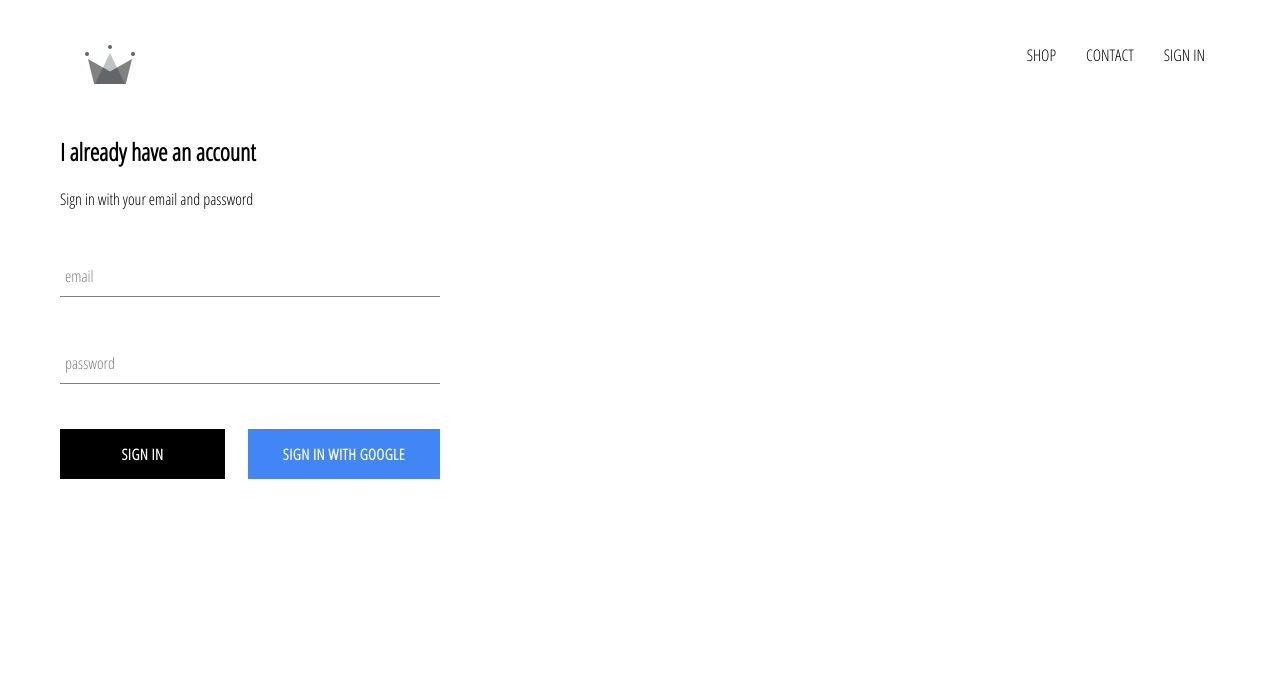
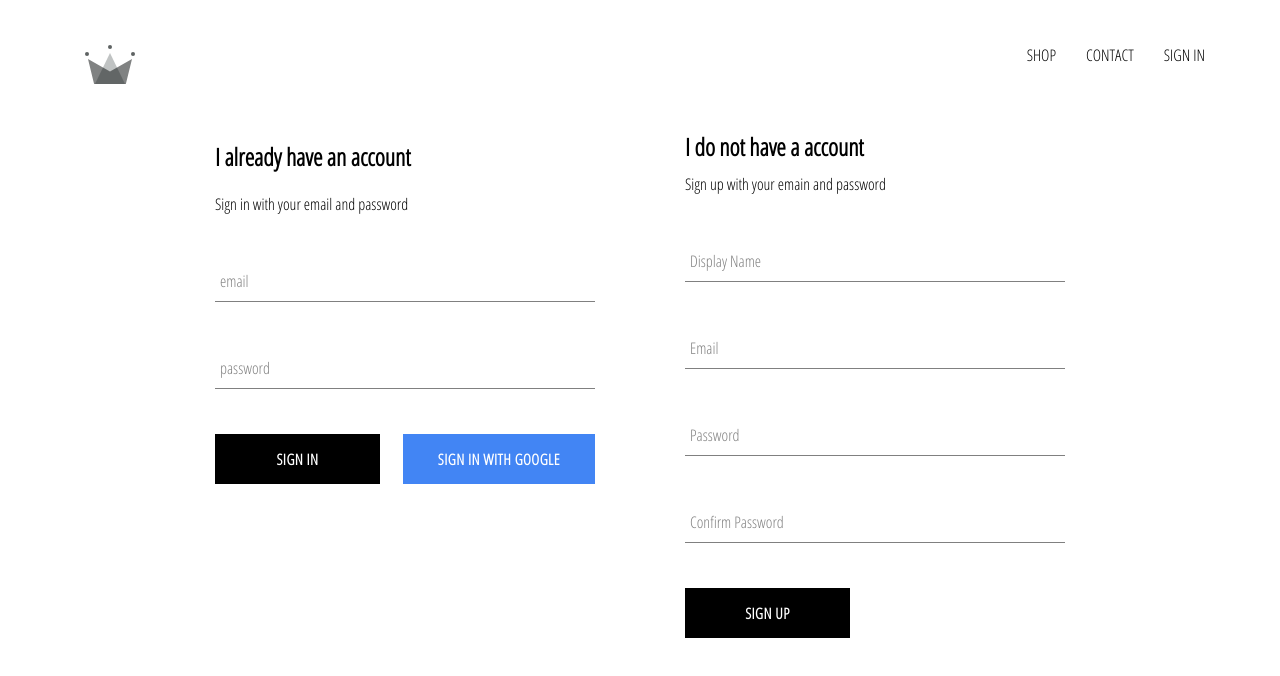
Before and after one commit to JuanSolis/ecommerce-crwn-clothing, a React (Create React App) app: page /signin in a window 1280 px wide. Shown: the top 676 px of the page. Built offline with nearby package versions, Linux system fonts and the light colour scheme; no server answers.

Commit message:
implemented firebase utils, included ability to store authenticated users into our firestore database

```diff
--- a/src/App.js
+++ b/src/App.js
@@ -5,7 +5,8 @@
 import HomePage from './pages/homepage/homepage.component';
 import ShopPage from './pages/shop/shop.component';
 import SignInAndSignUpPage from './pages/sign-in-and-sign-up/sign-in-and-sign-up.component';
-import { auth }  from './firebase/firebase.utils';
+import { auth, createUserProfileDocument}  from './firebase/firebase.utils';
+
 
 class App extends React.Component {
   constructor(){
@@ -19,9 +20,22 @@
   unsubscribeFromAuth = null;
 
   componentDidMount() {
-    this.unsubscribeFromAuth = auth.onAuthStateChanged(user => {
-      this.setState({currentUser: user});
-      console.log(user);
+    this.unsubscribeFromAuth = auth.onAuthStateChanged(async userAuth => {
+      if(userAuth){
+        const userRef = await createUserProfileDocument(userAuth);
+        userRef.onSnapshot(snapshot => {
+          this.setState({
+            currentUser: {
+              id: snapshot.id,
+              ...snapshot.data()
+            }
+          }, console.log(this.state))
+        });
+      }else {
+        this.setState({
+          currentUser: userAuth
+        })
+      }
   });
   }
 
--- /dev/null
+++ b/src/components/sign-up/sign-up.component.jsx
@@ -0,0 +1,103 @@
+import React from 'react';
+import FormInput from '../form-input/form-input.component';
+import CustomButton from '../custom-button/custom-button.component';
+import { auth, createUserProfileDocument } from '../../firebase/firebase.utils';
+
+import './sign-up.styles.scss';
+
+class SignUp extends React.Component {
+    constructor(){
+        super();
+        this.state = {
+            displayName: '',
+            email: '',
+            password: '',
+            confirmPassword: ''
+        };
+    }
+
+    handleSubmit = async (event) => {
+        event.preventDefault();
+        const { displayName, email, password, confirmPassword} = this.state;
+
+        if (password.length < 6) {
+            alert("Password needs 6 characters");
+            return;
+        }
+
+        if (password !== confirmPassword) {
+            alert("Password dont match");
+            return;
+        }
+
+
+        try {
+            const { user } = await auth.createUserWithEmailAndPassword(email, password);
+            await createUserProfileDocument(user, {displayName});
+
+            this.setState({
+                displayName: '',
+                email: '',
+                password: '',
+                confirmPassword: ''
+            });
+
+        } catch (error) {
+            console.log(error);
+        }
+    };
+
+    handleChange = event => {
+        const {name, value} = event.target;
+        this.setState({[name]: value});
+    }
+
+    render(){
+        const { displayName, email, password, confirmPassword} = this.state;
+        return(
+            <div className="sign-up">
+                <h2 className="title">I do not have a account</h2>
+                <span>Sign up with your emain and password</span>
+
+                <form className="sign-up-form" onSubmit={this.handleSubmit}>
+
+                    <FormInput
+                        type='text'
+                        name='displayName'
+                        value={displayName}
+                        onChange={this.handleChange}
+                        label='Display Name'
+                        required
+                    />
+                    <FormInput
+                        type='email'
+                        name='email'
+                        value={email}
+                        onChange={this.handleChange}
+                        label='Email'
+                        required
+                    />
+                    <FormInput
+                        type='password'
+                        name='password'
+                        value={password}
+                        onChange={this.handleChange}
+                        label='Password'
+                        required
+                    />
+                    <FormInput
+                        type='password'
+                        name='confirmPassword'
+                        value={confirmPassword}
+                        onChange={this.handleChange}
+                        label='Confirm Password'
+                        required
+                    />
+                    <CustomButton type="submit">SIGN UP</CustomButton>
+                </form>
+            </div>
+        )
+    }
+}
+
+export default SignUp;
--- /dev/null
+++ b/src/components/sign-up/sign-up.styles.scss
@@ -0,0 +1,9 @@
+.sign-up {
+    display: flex;
+    flex-direction: column;
+    width: 380px;
+
+    .title {
+        margin: 10px 0;
+    }
+}
--- a/src/firebase/firebase.utils.js
+++ b/src/firebase/firebase.utils.js
@@ -13,6 +13,33 @@
     measurementId: "G-308FT4J61K"
 };
 
+export const createUserProfileDocument = async (userAuth, additionalData) => {
+    if (!userAuth) return;
+
+    const userRef = firestore.doc(`users/${userAuth.uid}`);
+
+    const snapShot = await userRef.get();
+
+    if (!snapShot.exists) {
+        const { displayName, email } = userAuth;
+        const createdAt = new Date();
+
+        try {
+            await userRef.set({
+                displayName,
+                email,
+                createdAt,
+                ...additionalData
+            })
+
+        } catch (error) {
+            console.log('error creating user', error.message);
+        }
+    }
+
+    return userRef;
+};
+
 firebase.initializeApp(config);
 
 export const auth = firebase.auth();
--- a/src/pages/sign-in-and-sign-up/sign-in-and-sign-up.component.jsx
+++ b/src/pages/sign-in-and-sign-up/sign-in-and-sign-up.component.jsx
@@ -1,9 +1,12 @@
 import React from 'react';
 import './sign-in-and-sign-up.style.scss';
 import SignIn from '../../components/sign-in/sign-in.component';
+import SignUp from '../../components/sign-up/sign-up.component';
+
 const SignInAndSignUpPage = () => (
     <div className="sign-in-and-sign-up">
         <SignIn/>
+        <SignUp/>
     </div>
 );
 
--- a/src/pages/sign-in-and-sign-up/sign-in-and-sign-up.style.scss
+++ b/src/pages/sign-in-and-sign-up/sign-in-and-sign-up.style.scss
@@ -0,0 +1,6 @@
+.sign-in-and-sign-up{
+    width: 850px;
+    display: flex;
+    justify-content: space-between;
+    margin: 30px auto;
+}
```
